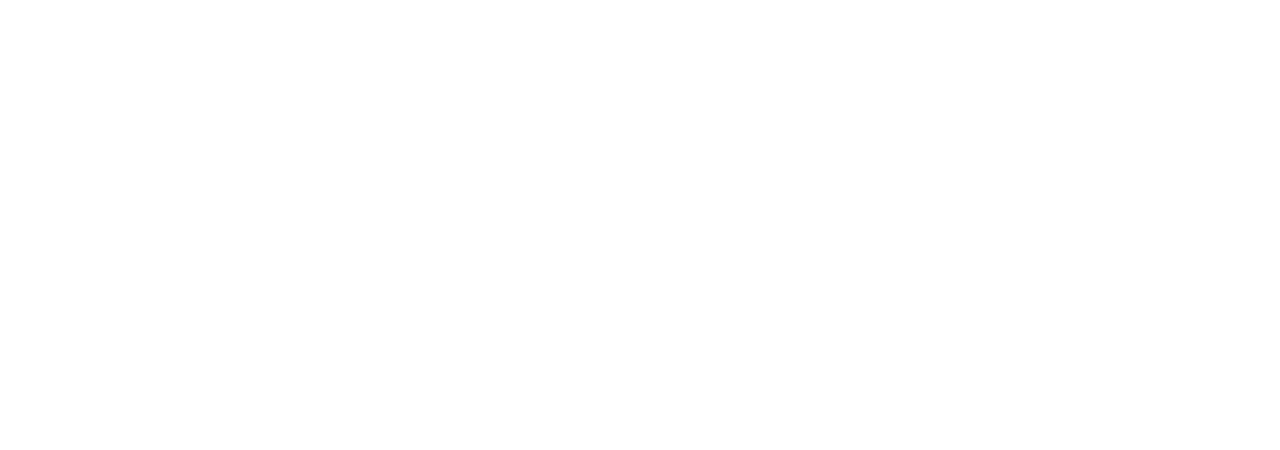
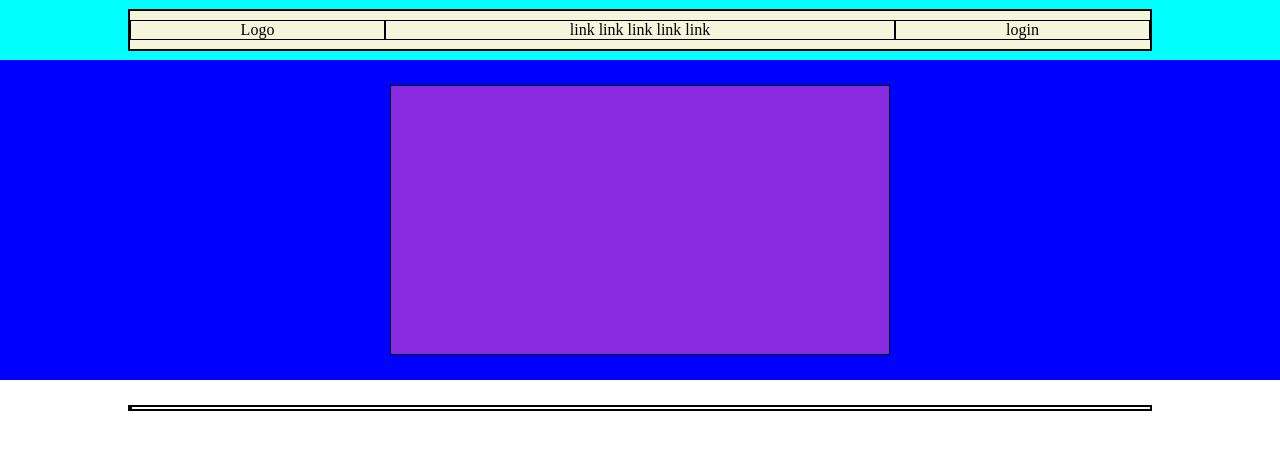
Before and after one commit to federico-quintieri/htmlcss-struttura-discord, a plain HTML site: page index.html in a window 1280 px wide. Drawn offline with Linux system fonts and the light colour scheme.

Commit message:
feat:banner

```diff
--- a/css/style.css
+++ b/css/style.css
@@ -0,0 +1,82 @@
+/* Reset di default */
+* {
+  margin: 0;
+  padding: 0;
+  box-sizing: border-box;
+}
+img {
+  max-width: 100%;
+}
+
+header {
+  height: 60px;
+  display: flex;
+  align-items: center;
+  /* debug */
+  background-color: aqua;
+}
+
+/* Creazione container principale */
+.container {
+  width: 80%;
+  max-width: 1100px;
+  margin: 0 auto;
+  /* debug */
+  border: 1px solid black;
+}
+
+/* Creazione header */
+.header {
+  height: 70%;
+  text-align: center;
+  /* debug */
+  background-color: beige;
+}
+
+.row {
+  display: flex;
+  align-items: center;
+  height: 100%;
+  /* debug */
+  border: 1px solid black;
+}
+.col-1 {
+  width: 25%;
+}
+.col-2 {
+  width: 50%;
+}
+.col-3 {
+  width: 25%;
+}
+[class^="col"] {
+  /* debug */
+  border: 1px solid black;
+}
+
+/* Creazione sezioni main*/
+
+main > .container {
+  margin-top: 15px;
+  margin-bottom: 15px;
+}
+
+section{
+    padding-top: 25px;
+    padding-bottom: 25px;
+}
+
+/* Banner section */
+.banner-section{
+    background-color: blue;
+}
+
+.banner-section > .banner {
+    /* debug */
+  min-height: 270px;
+  width: 500px;
+  background-color: blueviolet;
+}
+
+/* Section 1 */
+.sec-1 >
--- a/index.html
+++ b/index.html
@@ -1,11 +1,37 @@
 <!DOCTYPE html>
 <html lang="en">
-<head>
-    <meta charset="UTF-8">
-    <meta name="viewport" content="width=device-width, initial-scale=1.0">
-    <title>Document</title>
-</head>
-<body>
+  <head>
+    <meta charset="UTF-8" />
+    <meta name="viewport" content="width=device-width, initial-scale=1.0" />
+    <title>Discord Structure</title>
+    <link rel="stylesheet" href="./css/style.css" />
+  </head>
+  <body>
+    <header>
+      <div class="container header">
+        <div class="row">
+          <div class="col-1">Logo</div>
+          <div class="col-2">link link link link link</div>
+          <div class="col-3">login</div>
+        </div>
+      </div>
+    </header>
 
-</body>
+    <main>
+      <!-- Banner section -->
+      <section class="banner-section">
+        <div class="container banner"></div>
+      </section>
+      <!-- First section -->
+      <section class="sec-1">
+        <div class="container">
+          <div class="row">
+            <div class="col"></div>
+          </div>
+        </div>
+      </section>
+    </main>
+
+    <footer></footer>
+  </body>
 </html>
```
